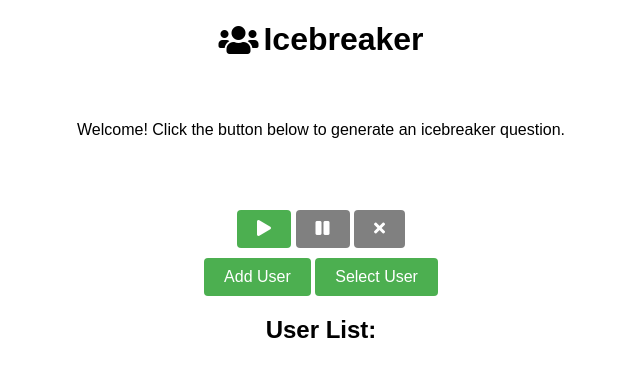
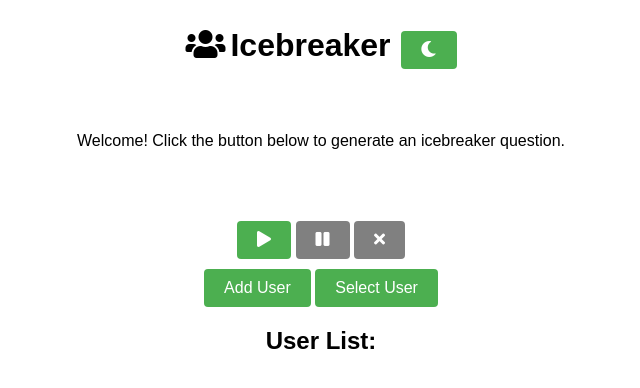
Before and after one commit to davicdsalves/icebreaker, a plain HTML site: page index.html in a window 1280 px wide. Shown: the whole page, without its empty margins (319-959 px from the left). Drawn offline with nearby package versions, Linux system fonts and the light colour scheme.

Commit message:
feat: Add dark theme toggle
This commit introduces a new feature that allows users to switch between a light and dark theme. The theme state is toggled by clicking a button, which also changes its icon and text depending on the current theme.

```diff
--- a/index.html
+++ b/index.html
@@ -54,11 +54,33 @@
                 background-color: grey;
                 cursor: not-allowed;
             }
+            :root {
+                --background-color: white;
+                --text-color: black;
+            }
+
+            body {
+                background-color: var(--background-color);
+                color: var(--text-color);
+            }
+            .dark-theme {
+                --background-color: black;
+                --text-color: white;
+            }
+            .header {
+                display: flex;
+            }
+            .theme-button {
+                margin-left: 10px;
+            }
         </style>
     </head>
     <body>
         <div class="container">
-            <h1><i class="fas fa-users icon"></i>Icebreaker</h1>
+            <h1 class="header">
+                <span><i class="fas fa-users icon"></i>Icebreaker</span>
+                <button class="button theme-button" id="themeButton"><i class="fas fa-moon"></i> </button>
+            </h1>
             <div class="question-container">
                 <div class="question">
                     <p id="generatedQuestion">Welcome! Click the button below to generate an icebreaker question.</p>
@@ -417,6 +439,15 @@
                 }
                 getLanguage();
 
+                $('#themeButton').click(function() {
+                    $('body').toggleClass('dark-theme');
+                    if ($('body').hasClass('dark-theme')) {
+                        $(this).html('<i class="fas fa-sun"></i> ');
+                    } else {
+                        $(this).html('<i class="fas fa-moon"></i> ');
+                    }
+                });
+
                 $("#removeQuestionButton").click(function () {
                     var currentQuestion = $("#generatedQuestion").text();
                     var index = questions.indexOf(currentQuestion);
```
